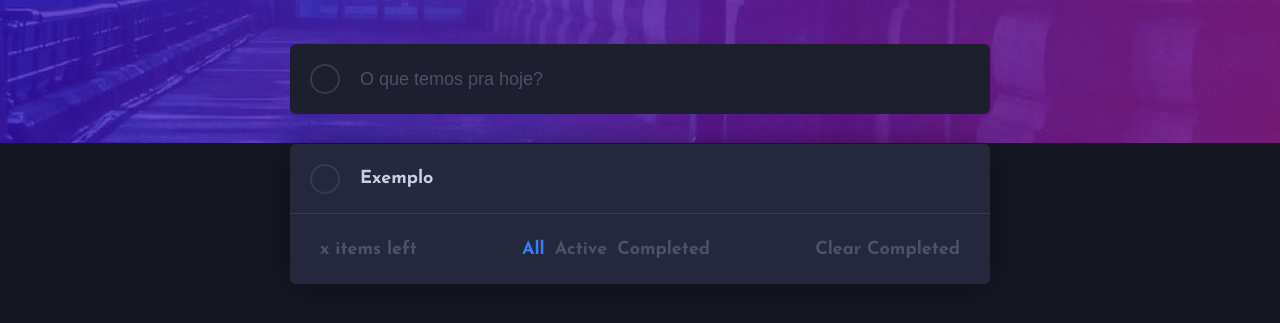
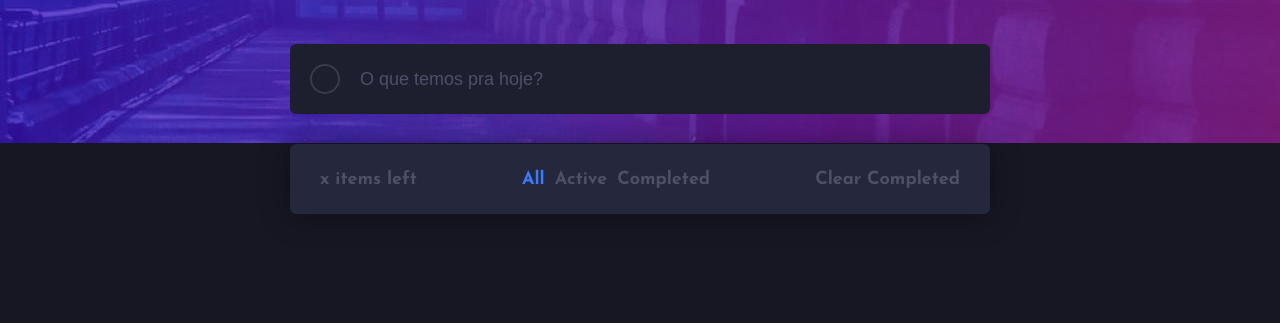
Before and after one commit to Bres-coder/Projeto-003, a plain HTML site: page index.html in a window 1280 px wide. Shown: the part 157-480 px from the top of the page. Drawn offline with Linux system fonts and the light colour scheme; no server answers.

Commit message:
Update index.html

```diff
--- a/index.html
+++ b/index.html
@@ -45,16 +45,6 @@
         </div>
         <div class="todo-items-wrapper">
             <div class="todo-items">
-                <div class="todo-item">
-                    <div class="check">
-                        <div class="check-mark">
-                            <img src="./assets/icon-check.svg">
-                        </div>
-                    </div>
-                    <div class="todo-text">
-                        Exemplo
-                    </div>
-                </div>
             </div>
             <div class="todo-items-info">
                 <div class="items-left">
```
